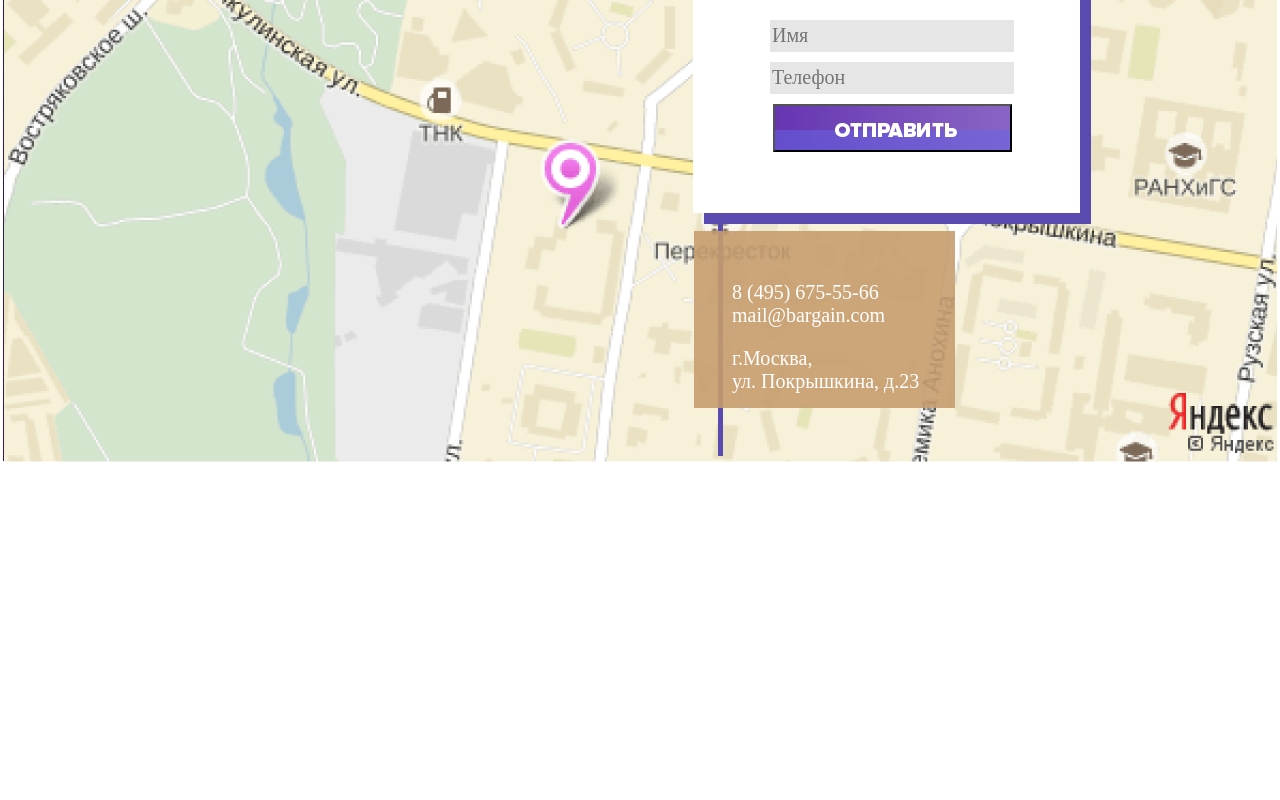
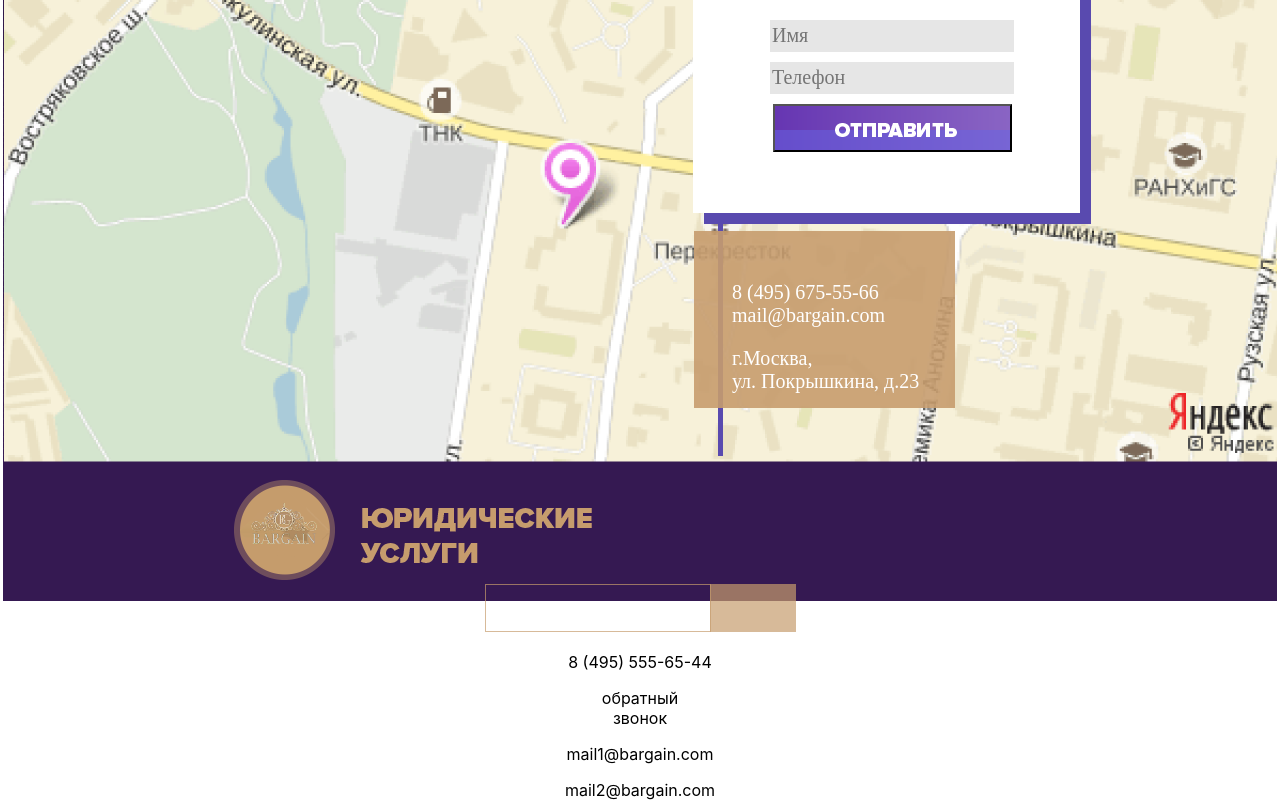
Before and after one commit to AndreyKomov/templates, a React (Create React App) app in the folder landing/my-app/: page / in a window 1280 px wide. Shown: the part 2845-3645 px from the top of the page. Before the commit the page ends 3311 px from the top, so only its background shows below. Built offline with nearby package versions, Linux system fonts and the light colour scheme.

Commit message:
feat: add footer

```diff
--- a/landing/my-app/src/App.css
+++ b/landing/my-app/src/App.css
@@ -3,6 +3,7 @@
   text-align: center;
   width: 1274px;
   background-image: url(img/background.png);
+  background-repeat: no-repeat;
   /* position: absolute; */
   z-index: 1;
 }
--- a/landing/my-app/src/App.js
+++ b/landing/my-app/src/App.js
@@ -7,6 +7,7 @@ import Services from './Services';
 import Advantages from './Advantages';
 import Feedback from './Feedback';
 import Contacts from './Contacts';
+import Footer from './Footer';
 
 
 function App() {
@@ -19,6 +20,7 @@ function App() {
       <Advantages></Advantages>
       <Feedback></Feedback>
       <Contacts></Contacts>
+      <Footer></Footer>
     </div>
   );
 }
--- a/landing/my-app/src/Contacts.css
+++ b/landing/my-app/src/Contacts.css
@@ -59,6 +59,7 @@
   width: 239px;
   height: 48px;
   background: url(img/submit.png);
+  cursor: pointer;
 }
 
 .contacts_phone {
--- /dev/null
+++ b/landing/my-app/src/Footer.css
@@ -0,0 +1,10 @@
+.footer_envelope {
+  width: 1274px;
+  height: 140px;
+  background-color: rgba(53, 25, 82 ,255);
+}
+
+.footer_img {
+  margin-top: 19px;
+  margin-left: -455px;
+}
--- /dev/null
+++ b/landing/my-app/src/Footer.jsx
@@ -0,0 +1,29 @@
+import React from "react";
+import Footerimg from "./img/footer_img.png";
+import Phonebutton from "./img/border_path.png";
+import "./Footer.css";
+
+class Footer extends React.Component {
+  render() {
+    return (
+      <div className="footer_envelope">
+        <img className="footer_img" src={Footerimg} alt="footer_img.png" />
+
+        <div className="phone_button">
+          <img className="phone_frame" src={Phonebutton} alt="border_path.png" />
+          <p className="footer_phone_number">8 (495) 555-65-44</p>
+          <p className="footer_callback">обратный
+          <br />звонок
+          </p>
+        </div>
+
+        <div className="footer_email">
+          <p className="footer_email_first">mail1@bargain.com</p>
+          <p className="footer_email_second">mail2@bargain.com</p>
+        </div>
+      </div>
+    )
+  }
+}
+
+export default Footer
```
Also changed, not shown: landing/my-app/src/img/footer_img.png (added).
